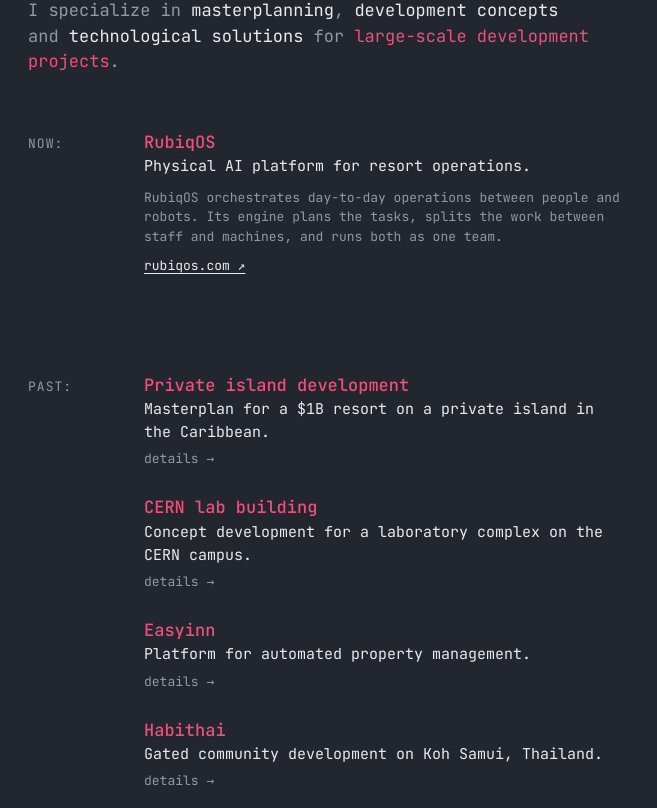
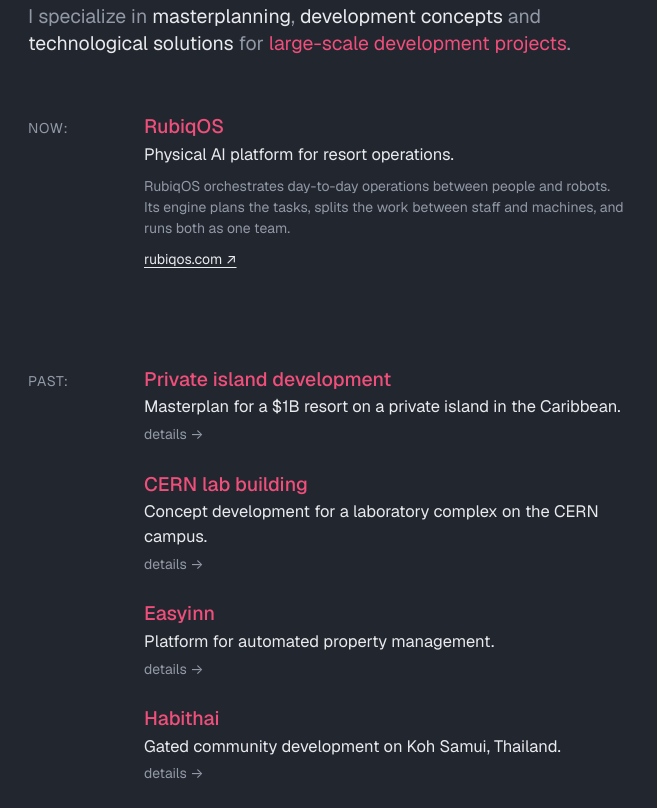
Before and after one commit to barinov17/barinov.live, a plain HTML site: page index.html in a window 1280 px wide. Shown: the part 128-936 px from the top of the page, without its empty margins (0-657 px from the left). Drawn offline with nearby package versions, Linux system fonts and the light colour scheme.

Commit message:
Typeface: Geist instead of monospace

```diff
--- a/index.html
+++ b/index.html
@@ -8,7 +8,7 @@
 <meta name="description" content="Aleks Barinov — real estate professional and urban planner. Development concepts, masterplans and proptech.">
 <link rel="preconnect" href="https://fonts.googleapis.com">
 <link rel="preconnect" href="https://fonts.gstatic.com" crossorigin>
-<link href="https://fonts.googleapis.com/css2?family=JetBrains+Mono:wght@400;500&display=swap" rel="stylesheet">
+<link href="https://fonts.googleapis.com/css2?family=Geist:wght@400;500&display=swap" rel="stylesheet">
 <script>document.documentElement.classList.add('js')</script>
 <style>
   :root {
@@ -18,9 +18,9 @@
     --muted: #9198A6;
     --hair: #343944;
     --accent: #EF4F7B;
-    --sans: "JetBrains Mono", ui-monospace, "SF Mono", Menlo, Consolas, monospace;
+    --sans: "Geist", system-ui, -apple-system, "Segoe UI", sans-serif;
     /* один шрифт, два начертания, четыре кегля: 13 / 15 / 17 / до 30 */
-    --small: 13px;
+    --small: 14px;
   }
   * { box-sizing: border-box; }
   html { -webkit-text-size-adjust: 100%; }
@@ -117,6 +117,14 @@
     section > h2 { margin-bottom: 12px; }
     .sheet > p { padding-left: 0; }
   }
+
+  /* гротеск вместо моноширинного: кегли на ступень крупнее */
+  body { font-size: 16.5px; line-height: 1.5; }
+  .me h1 { font-size: clamp(25px, 3vw, 34px); letter-spacing: -0.015em; }
+  .me p { font-size: 19.5px; line-height: 1.42; }
+  .case h3, dialog h3 { font-size: 19.5px; }
+  h2 { letter-spacing: 0.06em; }
+  .d-text { font-size: 16px; }
 </style>
 </head>
 <body>
```
